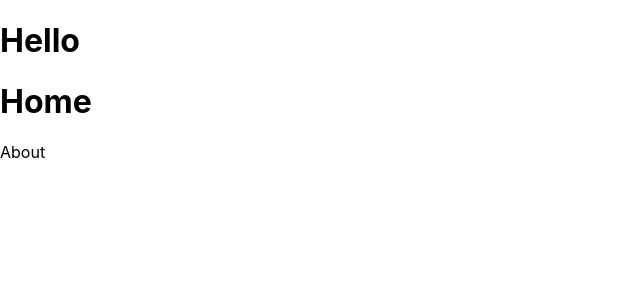
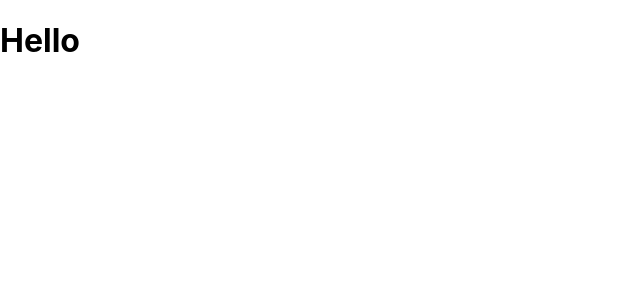
Before and after one commit to chay-chay/nextjs-dj-events, a Next.js app: page / in a window 1280 px wide. Shown: the top 300 px of the page, without its empty margins (0-640 px from the left). Built offline with nearby package versions, Linux system fonts and the light colour scheme.

Commit message:
added Head in HomePage

```diff
--- a/pages/index.js
+++ b/pages/index.js
@@ -1,10 +1,13 @@
 import Link from "next/link";
+import Head from "next/head";
 
 export default function HomePage() {
   return (
     <div>
-      <h1>Home</h1>
-      <Link href="/about">About</Link>
+      <Head>
+        <title>DJ Events</title>
+      </Head>
+      {/* <Link href="/about">About</Link> */}
       {/* we don't want <a></a> because we want everything happens on client side
       <a href='/about'>About</a> */}
     </div>
```
